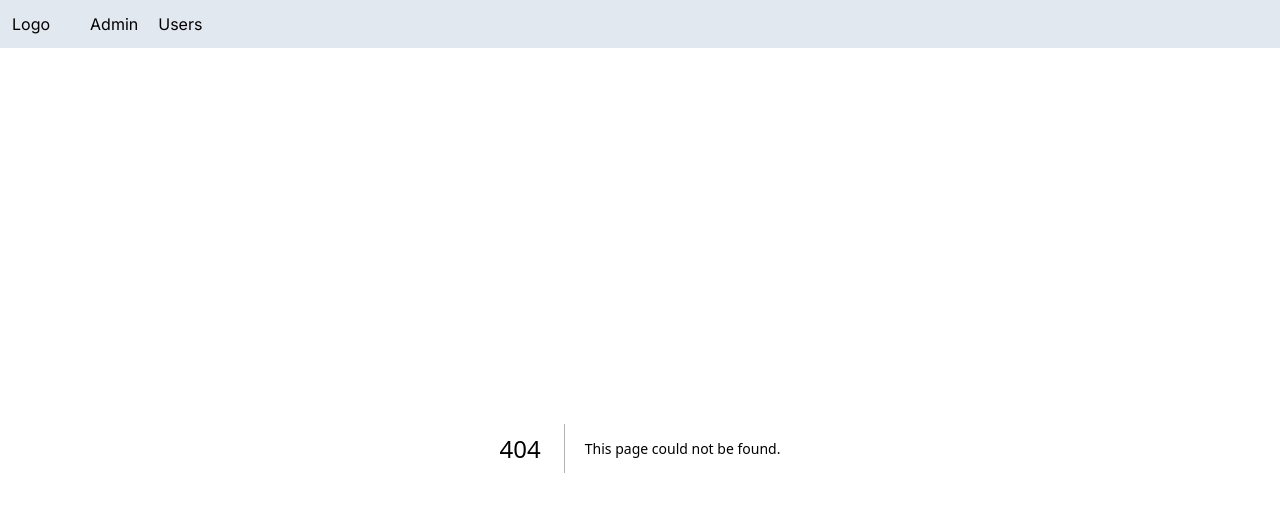
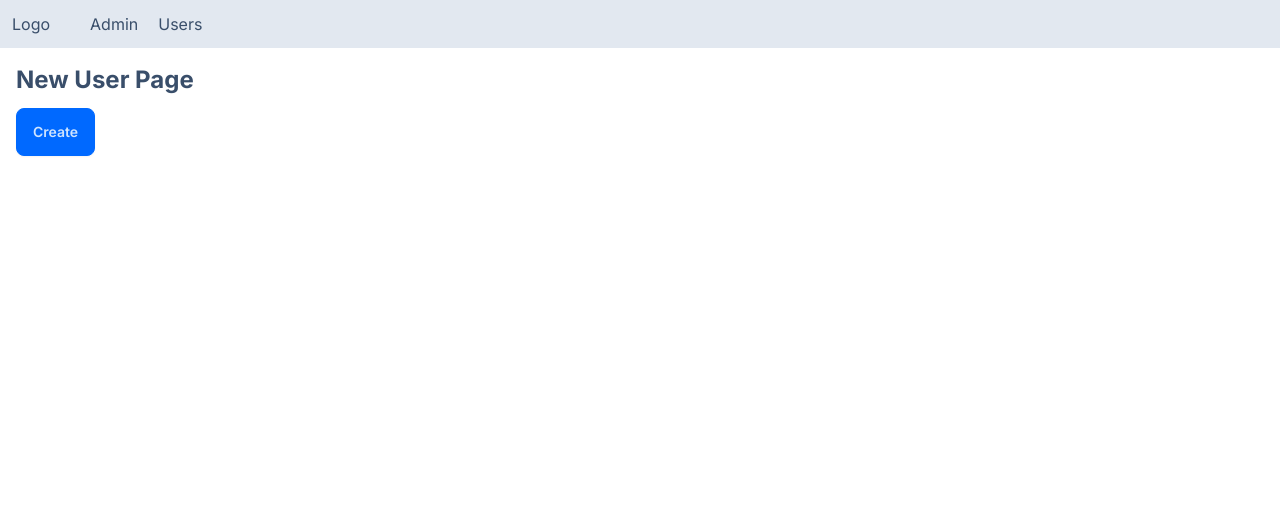
Before and after one commit to carlosalvarado1988/activity_tracker_nextjs_ts, a Next.js app: page /users/new in a window 1280 px wide. Before the commit this address had no page. Shown: the top 512 px of the page. Built offline with nearby package versions, Linux system fonts and the light colour scheme.

Commit message:
ading programmatic navigation

```diff
--- /dev/null
+++ b/app/users/new/page.tsx
@@ -0,0 +1,22 @@
+"use client";
+import React from "react";
+import { useRouter } from "next/navigation";
+
+const NewUserPage = () => {
+  const router = useRouter();
+  return (
+    <section>
+      <h1>New User Page</h1>
+      <div>
+        <button
+          className="btn btn-primary"
+          onClick={() => router.push("/users")}
+        >
+          Create
+        </button>
+      </div>
+    </section>
+  );
+};
+
+export default NewUserPage;
--- /dev/null
+++ b/app/users/page.tsx
@@ -0,0 +1,25 @@
+import React from "react";
+import UserTable from "./UserTable";
+import Link from "next/link";
+
+export interface SortUsersBy {
+  sortOrder: "name" | "email";
+}
+
+interface Props {
+  searchParams: SortUsersBy;
+}
+
+const UsersPage = ({ searchParams: { sortOrder } }: Props) => {
+  return (
+    <section>
+      <h1>Users</h1>
+      <Link href="users/new" className="btn">
+        New User
+      </Link>
+      <UserTable sortOrder={sortOrder} />
+    </section>
+  );
+};
+
+export default UsersPage;
```
